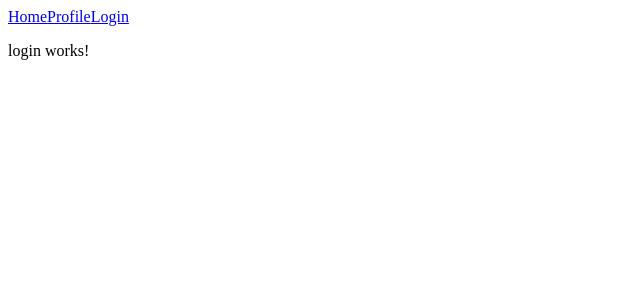
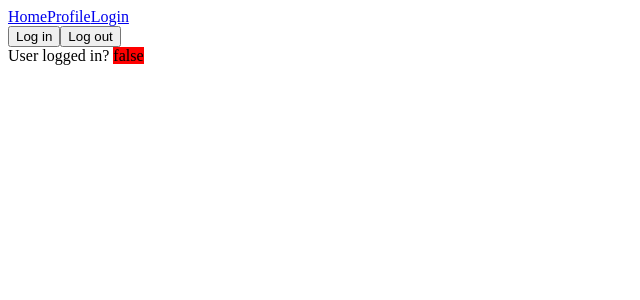
Before and after one commit to tobymurray/login, an Angular app: page /login in a window 1280 px wide. Shown: the top 300 px of the page, without its empty margins (0-640 px from the left). Built offline with nearby package versions, Linux system fonts and the light colour scheme.

Commit message:
Mock login interaction

```diff
--- a/src/app/app.module.ts
+++ b/src/app/app.module.ts
@@ -9,6 +9,7 @@ import { LoginComponent } from './login/login.component';
 import { HomeComponent } from './home/home.component';
 import { ProfileComponent } from './profile/profile.component';
 import { HeaderComponent } from './header/header.component';
+import { UserService } from './shared/user.service';
 
 @NgModule({
   declarations: [
@@ -24,7 +25,7 @@ import { HeaderComponent } from './header/header.component';
     HttpModule,
     routing
   ],
-  providers: [],
+  providers: [UserService],
   bootstrap: [AppComponent]
 })
 export class AppModule { }
--- a/src/app/login/login.component.html
+++ b/src/app/login/login.component.html
@@ -1,3 +1,5 @@
-<p>
-  login works!
-</p>
+<div>
+  <button (click)="onLogIn()">Log in</button>
+  <button (click)="onLogOut()">Log out</button>
+  <br/> User logged in? <span [ngStyle]="{'background-color': isLoggedIn() ? 'green' : 'red'}">{{isLoggedIn()}}</span>
+</div>
--- a/src/app/login/login.component.ts
+++ b/src/app/login/login.component.ts
@@ -1,15 +1,25 @@
-import { Component, OnInit } from '@angular/core';
+import { UserService } from './../shared/user.service';
+import { Component } from '@angular/core';
 
 @Component({
   selector: 'lgn-login',
   templateUrl: './login.component.html',
   styleUrls: ['./login.component.css']
 })
-export class LoginComponent implements OnInit {
+export class LoginComponent {
 
-  constructor() { }
+  constructor(private userService: UserService) { }
 
-  ngOnInit() {
+  isLoggedIn() {
+    return this.userService.isLoggedIn();
+  }
+
+  onLogIn() {
+    this.userService.logIn('', '');
+  }
+
+  onLogOut() {
+    this.userService.logOut();
   }
 
 }
--- a/src/app/shared/user.service.ts
+++ b/src/app/shared/user.service.ts
@@ -4,6 +4,19 @@ import { Injectable } from '@angular/core';
 @Injectable()
 export class UserService {
 
+  private loggedIn: boolean = false;
+
   constructor(private http: Http) { }
 
+  logIn(email: string, password: string) {
+    this.loggedIn = true;
+  }
+
+  logOut() {
+    this.loggedIn = false;
+  }
+
+  isLoggedIn() {
+    return this.loggedIn;
+  }
 }
```
